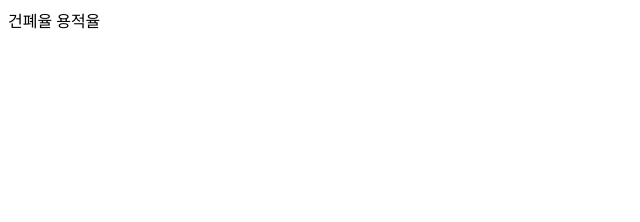
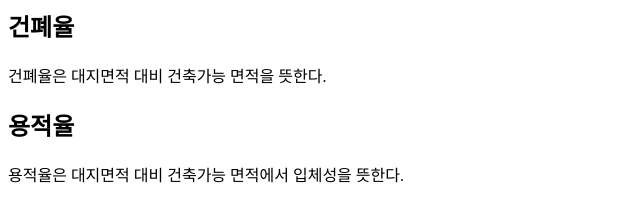
Before and after one commit to gethouse/houseone, a plain HTML site: page index.html in a window 1280 px wide. Shown: the whole page, without its empty margins (0-640 px from the left). Drawn offline with Linux system fonts and the light colour scheme.

Commit message:
Add files via upload

```diff
--- a/index.html
+++ b/index.html
@@ -4,6 +4,8 @@
 </head>
 
 <body>
-    건폐율
-    용적율
+    <h2>건폐율</h2>
+    <p>건폐율은 대지면적 대비 건축가능 면적을 뜻한다.</p>
+    <h2>용적율</h2>
+    <p>용적율은 대지면적 대비 건축가능 면적에서 입체성을 뜻한다.</p>
 </body>
```
